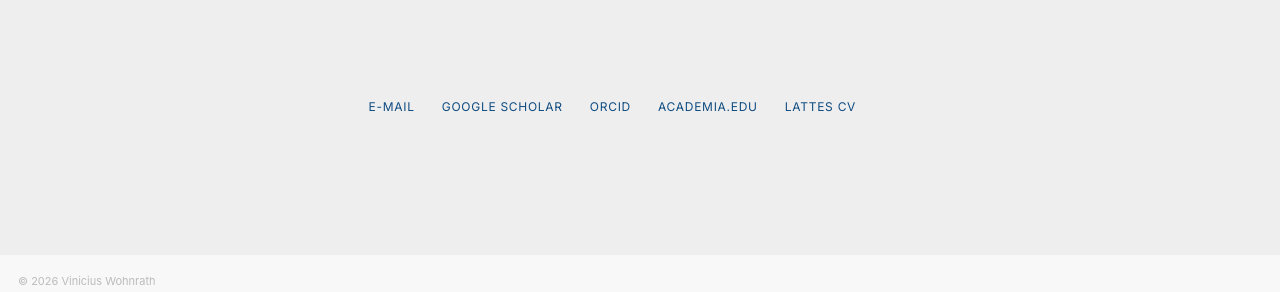
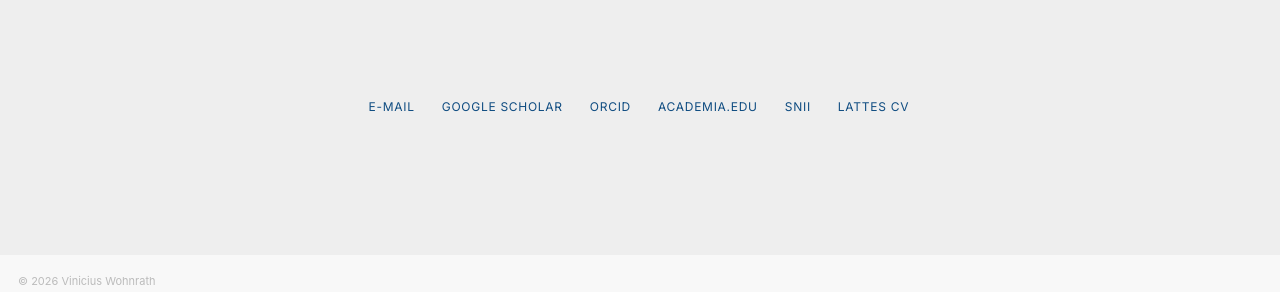
Before and after one commit to viniciuswohnrath/viniciuswohnrath.github.io, a Jekyll site: the page built from _pages/about.md, in a window 1280 px wide and 1186 px high. Shown: the part 879-1171 px from the top of the window. Built offline with Jekyll 4.4.1, drawn with Linux system fonts in a browser that asks for light colours; a script bundle is joined from its source files by our own code; library files that are not in the unit come from our copies.

Commit message:
Update about.md

```diff
--- a/_pages/about.md
+++ b/_pages/about.md
@@ -45,8 +45,9 @@ classes: wide
   <div class="vw-links">
     <a class="vw-link" href="mailto:vinicius.wohnrath@gmail.com">E-mail</a>
     <a class="vw-link" href="https://scholar.google.com/citations?hl=es&user=jqzpjAYAAAAJ">Google Scholar</a>
-    <a class="vw-link" href="https://orcid.org/0000-0001-5717-0906">ORCID</a>
+    <a class="vw-link" href="https://orcid.org/0000-0001-5717-0906">OrcID</a>
     <a class="vw-link" href="https://unam1.academia.edu/ViniciusWohnrath">Academia.edu</a>
+    <a class="vw-link" href="https://snii.org/ciencias-sociales/parolin-wohnrath-vinicius/">SNII</a>
     <a class="vw-link" href="http://lattes.cnpq.br/1701305518221688">Lattes CV</a>
   </div>
 
```
